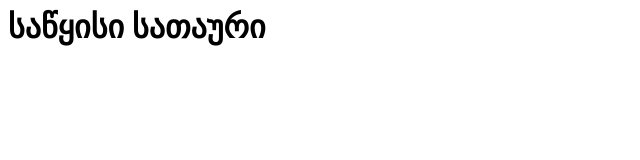
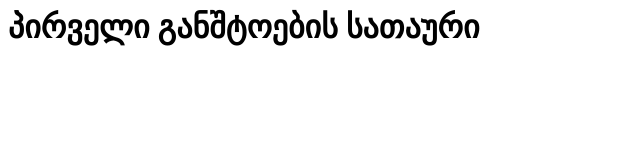
Before and after one commit to giorgibendianishvili25-cmd/git-exam2-giorgi-bendianishvili, a plain HTML site: page index.html in a window 1280 px wide. Shown: the whole page, without its empty margins (0-640 px from the left). Drawn offline with Linux system fonts and the light colour scheme.

Commit message:
Change title in branch 1

```diff
--- a/index.html
+++ b/index.html
@@ -1 +1 @@
-<h1>საწყისი სათაური</h1>
+<h1>პირველი განშტოების სათაური</h1>
```
